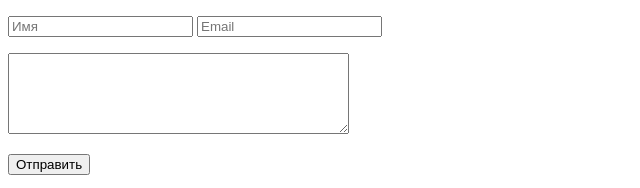
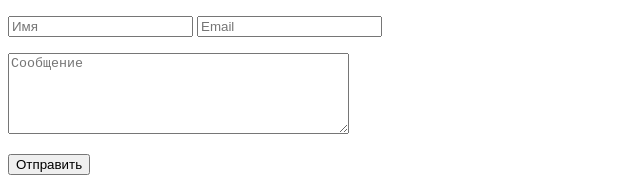
Before and after one commit to KovalDIANA/KovalDIANA.github.io, a plain HTML site: page src/index.html in a window 1280 px wide. Shown: the part 4399-4587 px from the top of the page, 0-640 px from the left. Drawn offline with Linux system fonts and the light colour scheme.

Commit message:
Внесла поправки
Исправила ошибку в textarea

```diff
--- a/src/index.html
+++ b/src/index.html
@@ -192,8 +192,7 @@
                 <h3>Оставьте мне сообщение</h3>
                 <input type="text" name="name" placeholder="Имя">
                 <input type="email" name="mail" placeholder="Email">
-                <p><textarea name="message" id="3" placeholder="Сообщение" cols="40" rows="5">
-                  </textarea></p>
+                <p><textarea name="message" placeholder="Сообщение" cols="40" rows="5"></textarea></p>
                 <p><input type="submit" value="Отправить"></p>
             </form>
         </div>
```
